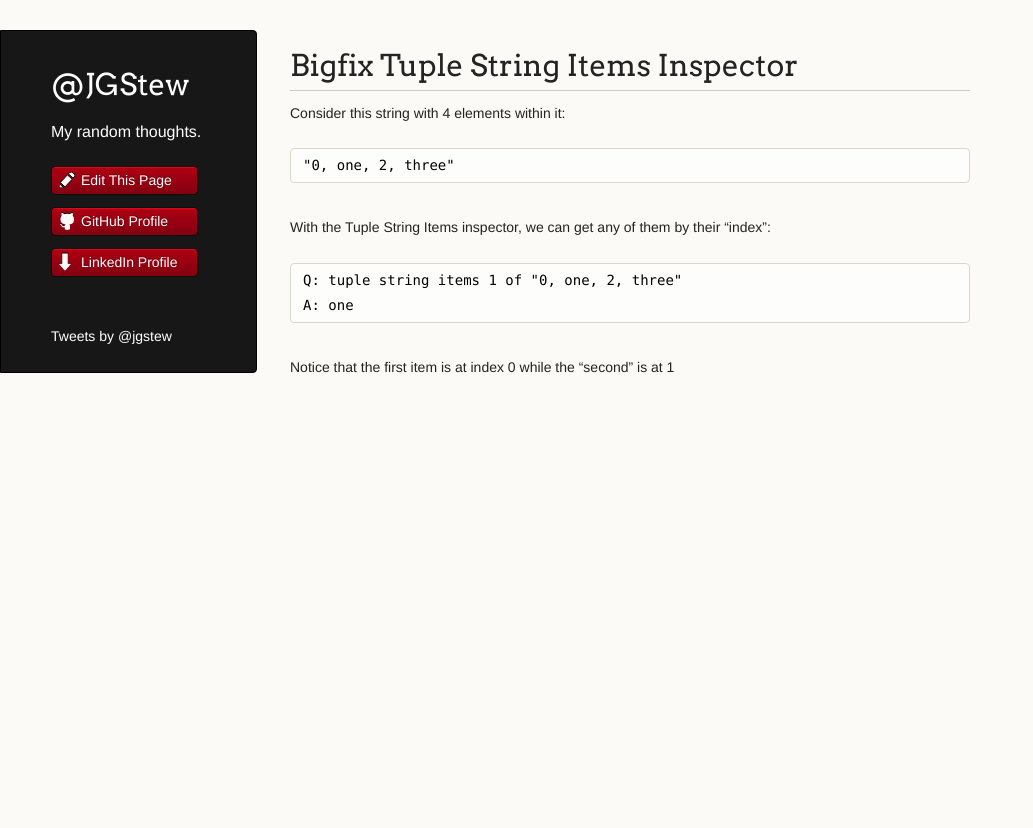
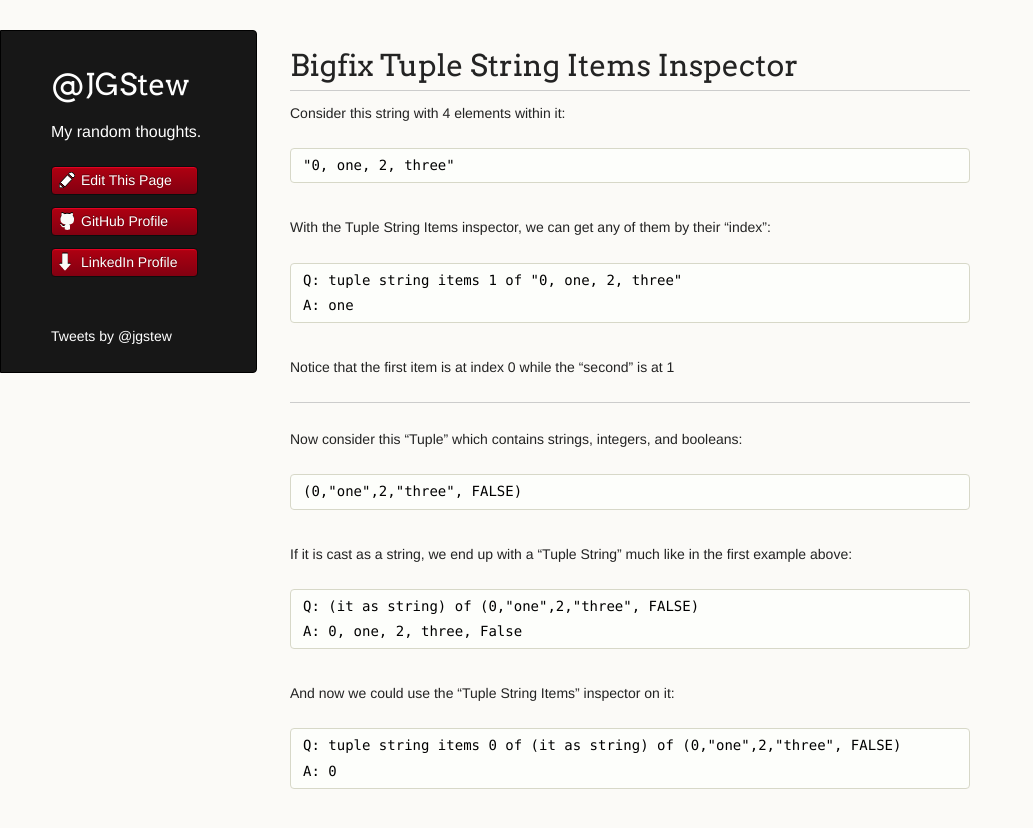
Before and after one commit to jgstew/jgstew.github.io, a Jekyll site: the page built from _posts/2018-12-04-BigFix-Tuple-String-Items-Inspector.md, in a window 1280 px wide. Shown: the top 828 px of the page, without its empty margins (0-1033 px from the left). Built offline with Jekyll 4.4.1, drawn with Linux system fonts in a browser that asks for light colours; nearby versions of some CDN libraries; comment, search, counter and statistics services are not loaded.

Commit message:
Update 2018-12-04-BigFix-Tuple-String-Items-Inspector.md

```diff
--- a/_posts/2018-12-04-BigFix-Tuple-String-Items-Inspector.md
+++ b/_posts/2018-12-04-BigFix-Tuple-String-Items-Inspector.md
@@ -10,3 +10,19 @@ With the Tuple String Items inspector, we can get any of them by their "index":
     A: one
 
 Notice that the first item is at index 0 while the "second" is at 1
+
+------------
+
+Now consider this "Tuple" which contains strings, integers, and booleans:
+
+    (0,"one",2,"three", FALSE)
+
+If it is cast as a string, we end up with a "Tuple String" much like in the first example above:
+
+    Q: (it as string) of (0,"one",2,"three", FALSE)
+    A: 0, one, 2, three, False
+
+And now we could use the "Tuple String Items" inspector on it:
+
+    Q: tuple string items 0 of (it as string) of (0,"one",2,"three", FALSE)
+    A: 0
```
